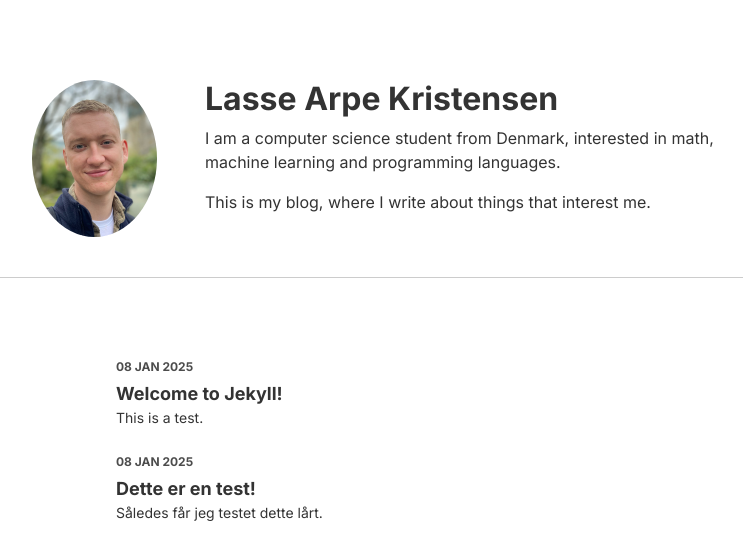
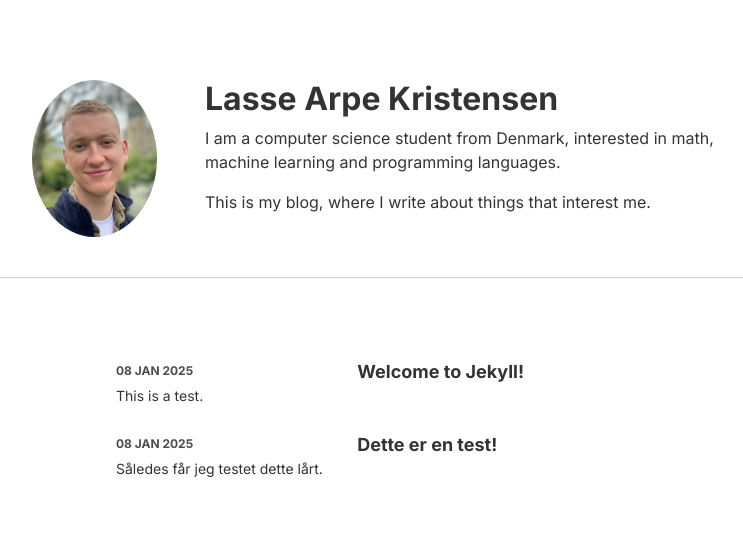
Before and after one commit to lassearpe/lassearpe.github.io_Backend, a Jekyll site: the page built from index.html, in a window 1280 px wide. Shown: the top 560 px of the page, without its empty margins (174-917 px from the left). Built offline with Jekyll 4.4.1, drawn with Linux system fonts in a browser that asks for light colours.

```diff
--- a/index.html
+++ b/index.html
@@ -55,7 +55,9 @@
     <div id='blog' class='wrap'>
         <div id='posts' class='section'>
             {% for post in site.posts %}
-                <div class='post-row'>
+                <!-- <div class='post-row'> -->
+                    <div class='row'>
+
                     <div class="col-md-4">
                         <p class='post-date'>
                             {{ post.date | date_to_string }}
```
